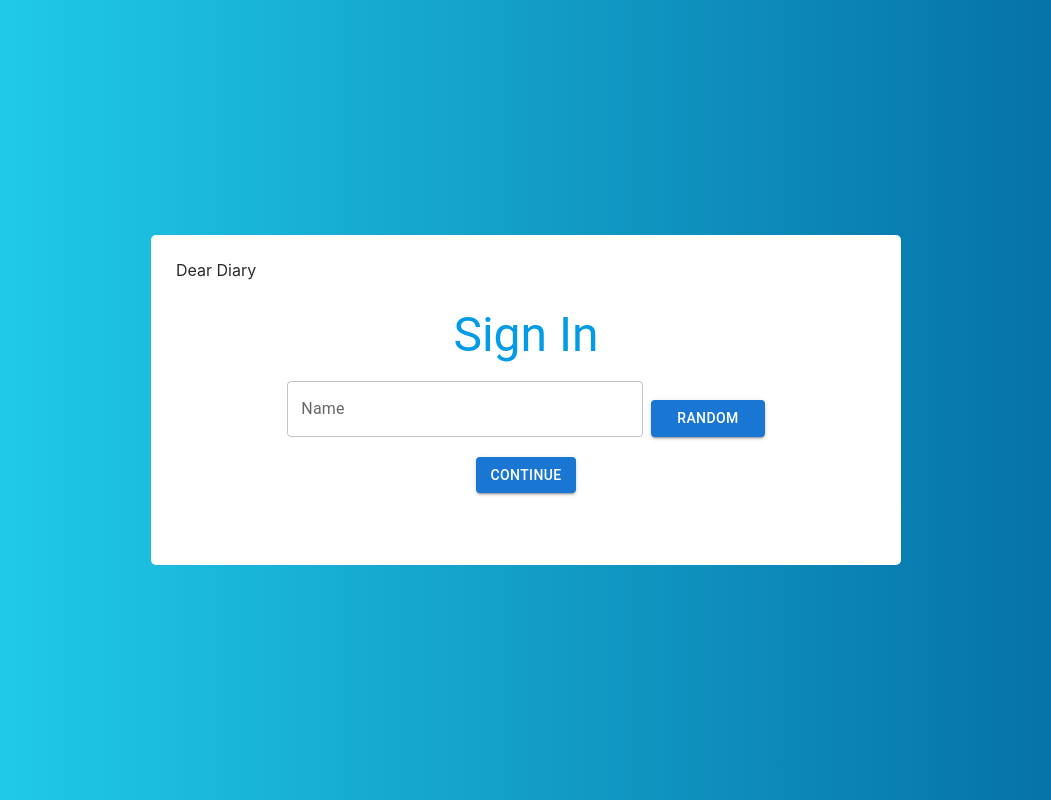
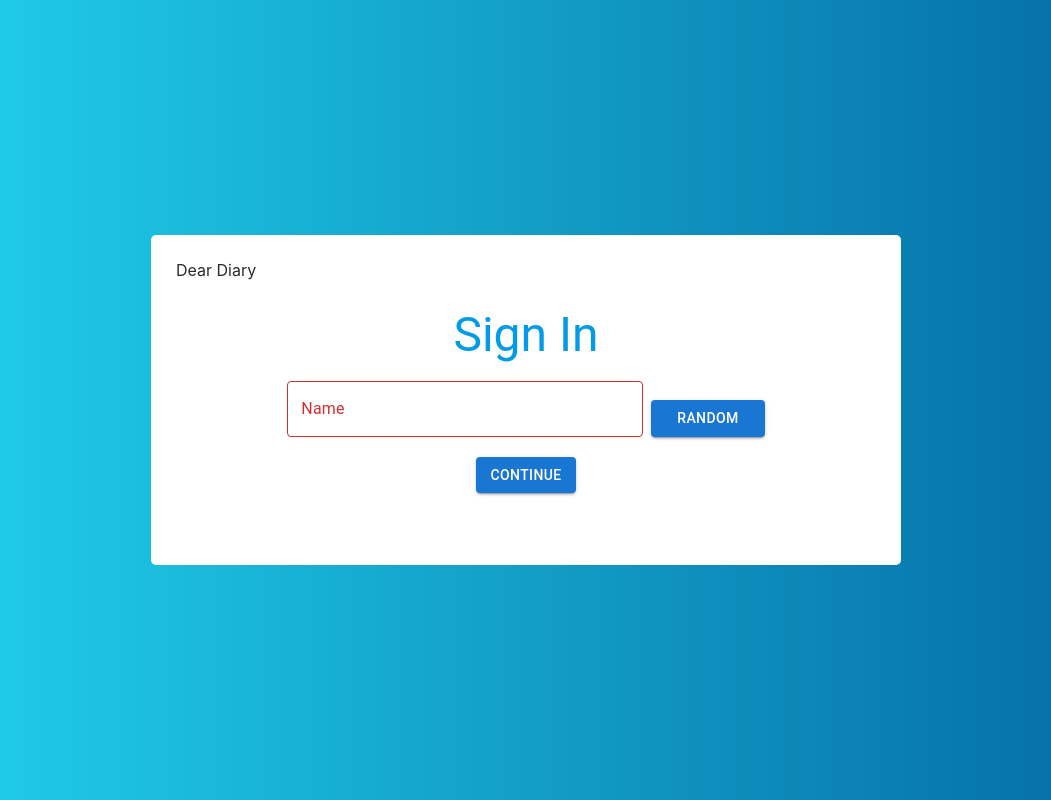
Before and after one commit to fcodelabs/training-web, a React (Create React App) app: page / in a window 1280 px wide. Both pictures are taken after a click on the button "CONTINUE". Shown: the whole page, without its empty margins (114-1165 px from the left). Built offline with nearby package versions, Linux system fonts and the light colour scheme.

Commit message:
text input validations

```diff
--- a/src/component/DiaryCard.jsx
+++ b/src/component/DiaryCard.jsx
@@ -18,6 +18,8 @@ const Item = styled(Paper)(( ) => ({
 export default function DiaryCard(){
     const [title,setTitle] = useState("");
     const [description,setDescription] = useState("");
+    const [isError,setIsError]=useState(false);
+
     const {user,cards} = useSelector((state)=>state)
     const dispatch = useDispatch();
     let navigate = useNavigate();
@@ -33,8 +35,9 @@ export default function DiaryCard(){
     },[])
     async function handleSubmit(e){
         e.preventDefault();
-        if(title==="" && description===""){
-            alert("error");
+        if(title==="" || description===""){
+            alert("Please provide both Title and Description!");
+            setIsError(true);
             return ;
         }
         const res = await addDoc(collection(db,"diarycards"),{
@@ -52,6 +55,7 @@ export default function DiaryCard(){
                 <div style={{display:"flex", gap:"10px"}}>
                 <TextField
                     fullWidth
+                    error={isError}
                     id="outlined-basic"
                     label="Submit New"
                     variant="outlined"
@@ -62,6 +66,7 @@ export default function DiaryCard(){
                 </div>
                 <TextField
                     fullWidth
+                    error={isError}
                     placeholder="Enter Description"
                     multiline
                     rows={4}
--- a/src/component/LogIn.jsx
+++ b/src/component/LogIn.jsx
@@ -18,6 +18,7 @@ export default function LogIn(){
     },[])
     const dispatch = useDispatch()
     const [name,setName] = useState("");
+    const [isError,setIsError]=useState(false);
 
     const handleRNG=()=>{
         setName(nameData[Math.floor(Math.random()*nameData.length)]);
@@ -26,9 +27,11 @@ export default function LogIn(){
 
         if(!name){
             alert("please enter a name to continue");
+            setIsError(true)
             return;
         }
         dispatch(setUser(name));navigate("/home");
+        setIsError(false)
     }
 
     return(
@@ -51,6 +54,7 @@ export default function LogIn(){
                         >
                         <Grid item lg={6}>
                             <TextField
+                                error={isError}
                                 fullWidth
                                 id="outlined-basic"
                                 label="Name"
```
